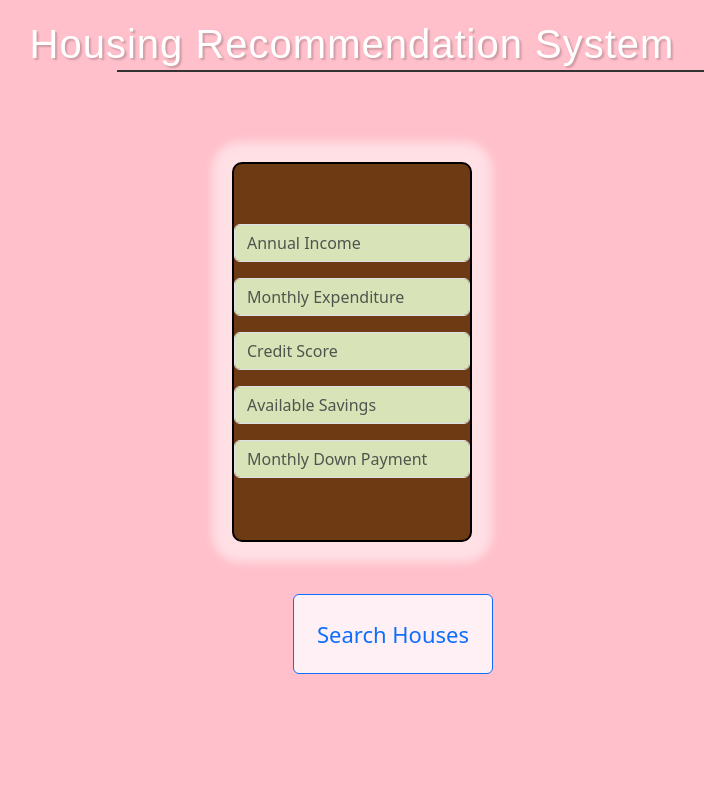
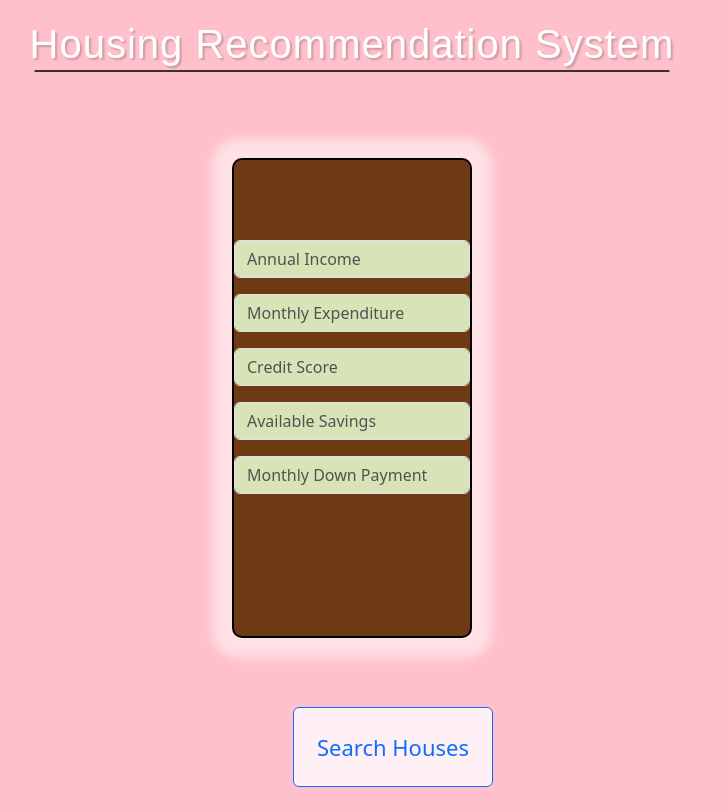
Before and after one commit to abiTheProgrammer/housing-rec-system, a React (Vite) app in the folder client/: page / in a window 1280 px wide. Shown: the whole page, without its empty margins (288-992 px from the left). Built offline with nearby package versions, Linux system fonts and the light colour scheme.

Commit message:
User input validation completed

```diff
--- a/client/src/App.css
+++ b/client/src/App.css
@@ -18,17 +18,20 @@
 
 /* Optional: Add a subtle border-bottom for separation */
 .heading h1::after {
+  position: absolute;
   content: '';
   display: block;
   width: 635px;
-  margin: 2px 405px 0px;
+  margin: 2px 0px;
+  left: 50%;
+  transform: translateX(-50%);
   border-bottom: 2px solid #333333;
 }
 
 .user-inputs {
   background-color: #6e3a14;
   position: relative;
-  height: 380px;
+  height: 480px;
   margin: 0px 520px;
   top: 90px;
   border: 2px solid #000000; /* Updated border color (Black) */
@@ -41,15 +44,6 @@
   background-color: #fff0f5;
 }
 
-#first-to-second-page-button
-{
-  position: relative;
-  left: 43%;
-  top: 150px;
-  width: 200px;
-  height: 80px;
-}
-
 #second-to-first-page-button
 {
   position: relative;
--- a/client/src/components/first-page/UserInputs.css
+++ b/client/src/components/first-page/UserInputs.css
@@ -13,9 +13,26 @@
 
 #first-to-second-page-button
 {
-  position: relative;
+  position: absolute;
   left: 25%;
-  top: 100px;
+  top: 115%;
   width: 200px;
   height: 80px;
 }
+
+.error-message {
+    color: red;
+    font-family: Arial;
+    font-style: italic;
+    font-size: 14px;
+    margin-left: 50px;
+    top: -18px;
+    position:relative;
+  }
+
+.padding {
+    position: absolute;
+    top: 120%;
+    width: 200px;
+    height: 80px;
+}
--- a/client/src/components/first-page/UserInputs.tsx
+++ b/client/src/components/first-page/UserInputs.tsx
@@ -47,20 +47,44 @@ function UserInputs({ onSearchSubmit }: UserInputsProps) {
     // available savings range ($0 - $50 bil)
     // monthly downpayment range ($0 - $300 mil)
 
-    if (!formData["Annual Income"].trim()) {
-      validationErrors["Annual Income"] = "Annual Income invalid";
+    const validNumberInRange = (value: any, min: number, max: number) => {
+      const numericValue = Number(value);
+      return !isNaN(numericValue) && numericValue >= min && numericValue <= max;
+    };
+
+    if (
+      !formData["Annual Income"].trim() ||
+      !validNumberInRange(formData["Annual Income"], 20000, 3000000000)
+    ) {
+      validationErrors["Annual Income"] =
+        "Annual Income Range [$20,000 - $3 Bil]";
     }
-    if (!formData["Monthly Expenditure"].trim()) {
-      validationErrors["Monthly Expenditure"] = "Monthly Expenditure invalid";
+    if (
+      !formData["Monthly Expenditure"].trim() ||
+      !validNumberInRange(formData["Monthly Expenditure"], 1000, 5000000)
+    ) {
+      validationErrors["Monthly Expenditure"] =
+        "Monthly Expenditure Range [$1,000 - $5 Mil]";
     }
-    if (!formData["Credit Score"].trim()) {
-      validationErrors["Credit Score"] = "Credit Score invalid";
+    if (
+      !formData["Credit Score"].trim() ||
+      !validNumberInRange(formData["Credit Score"], 0, 800)
+    ) {
+      validationErrors["Credit Score"] = "Credit Score Range [0 - 800]";
     }
-    if (!formData["Available Savings"].trim()) {
-      validationErrors["Available Savings"] = "Available Savings invalid";
+    if (
+      !formData["Available Savings"].trim() ||
+      !validNumberInRange(formData["Available Savings"], 0, 50000000000)
+    ) {
+      validationErrors["Available Savings"] =
+        "Available Savings Range [$0 - $50 Bil]";
     }
-    if (!formData["Monthly Down Payment"].trim()) {
-      validationErrors["Monthly Down Payment"] = "Monthly Down Payment invalid";
+    if (
+      !formData["Monthly Down Payment"].trim() ||
+      !validNumberInRange(formData["Monthly Down Payment"], 0, 300000000)
+    ) {
+      validationErrors["Monthly Down Payment"] =
+        "Monthly Down Payment Range [$0 - $300 Mil]";
     }
 
     setErrors(validationErrors);
@@ -75,7 +99,7 @@ function UserInputs({ onSearchSubmit }: UserInputsProps) {
   // Change font, style, layout of error message in <span>
   return (
     <form onSubmit={handleSubmit}>
-      <div className="input-group mb-3" style={{ marginTop: "60px" }}>
+      <div className="input-group mb-3" style={{ marginTop: "80px" }}>
         <input
           type="text"
           className="form-control custom-width mx-auto"
@@ -85,8 +109,10 @@ function UserInputs({ onSearchSubmit }: UserInputsProps) {
           style={{ backgroundColor: "rgb(216, 227, 184)" }}
           onChange={handleChange}
         />
-        {errors["Annual Income"] && <span>{errors["Annual Income"]}</span>}
       </div>
+      {errors["Annual Income"] && (
+        <span className="error-message">{errors["Annual Income"]}</span>
+      )}
       <div className="input-group mb-3">
         <input
           type="text"
@@ -97,10 +123,10 @@ function UserInputs({ onSearchSubmit }: UserInputsProps) {
           style={{ backgroundColor: "rgb(216, 227, 184)" }}
           onChange={handleChange}
         />
-        {errors["Monthly Expenditure"] && (
-          <span>{errors["Monthly Expenditure"]}</span>
-        )}
       </div>
+      {errors["Monthly Expenditure"] && (
+        <span className="error-message">{errors["Monthly Expenditure"]}</span>
+      )}
       <div className="input-group mb-3">
         <input
           type="text"
@@ -111,8 +137,10 @@ function UserInputs({ onSearchSubmit }: UserInputsProps) {
           style={{ backgroundColor: "rgb(216, 227, 184)" }}
           onChange={handleChange}
         />
-        {errors["Credit Score"] && <span>{errors["Credit Score"]}</span>}
       </div>
+      {errors["Credit Score"] && (
+        <span className="error-message">{errors["Credit Score"]}</span>
+      )}
       <div className="input-group mb-3">
         <input
           type="text"
@@ -123,10 +151,10 @@ function UserInputs({ onSearchSubmit }: UserInputsProps) {
           style={{ backgroundColor: "rgb(216, 227, 184)" }}
           onChange={handleChange}
         />
-        {errors["Available Savings"] && (
-          <span>{errors["Available Savings"]}</span>
-        )}
       </div>
+      {errors["Available Savings"] && (
+        <span className="error-message">{errors["Available Savings"]}</span>
+      )}
       <div className="input-group mb-3">
         <input
           type="text"
@@ -137,10 +165,10 @@ function UserInputs({ onSearchSubmit }: UserInputsProps) {
           style={{ backgroundColor: "rgb(216, 227, 184)" }}
           onChange={handleChange}
         />
-        {errors["Monthly Down Payment"] && (
-          <span>{errors["Monthly Down Payment"]}</span>
-        )}
       </div>
+      {errors["Monthly Down Payment"] && (
+        <span className="error-message">{errors["Monthly Down Payment"]}</span>
+      )}
       <button
         type="submit"
         id="first-to-second-page-button"
@@ -148,6 +176,7 @@ function UserInputs({ onSearchSubmit }: UserInputsProps) {
       >
         Search Houses
       </button>
+      <div className="padding" />
     </form>
   );
 }
```
